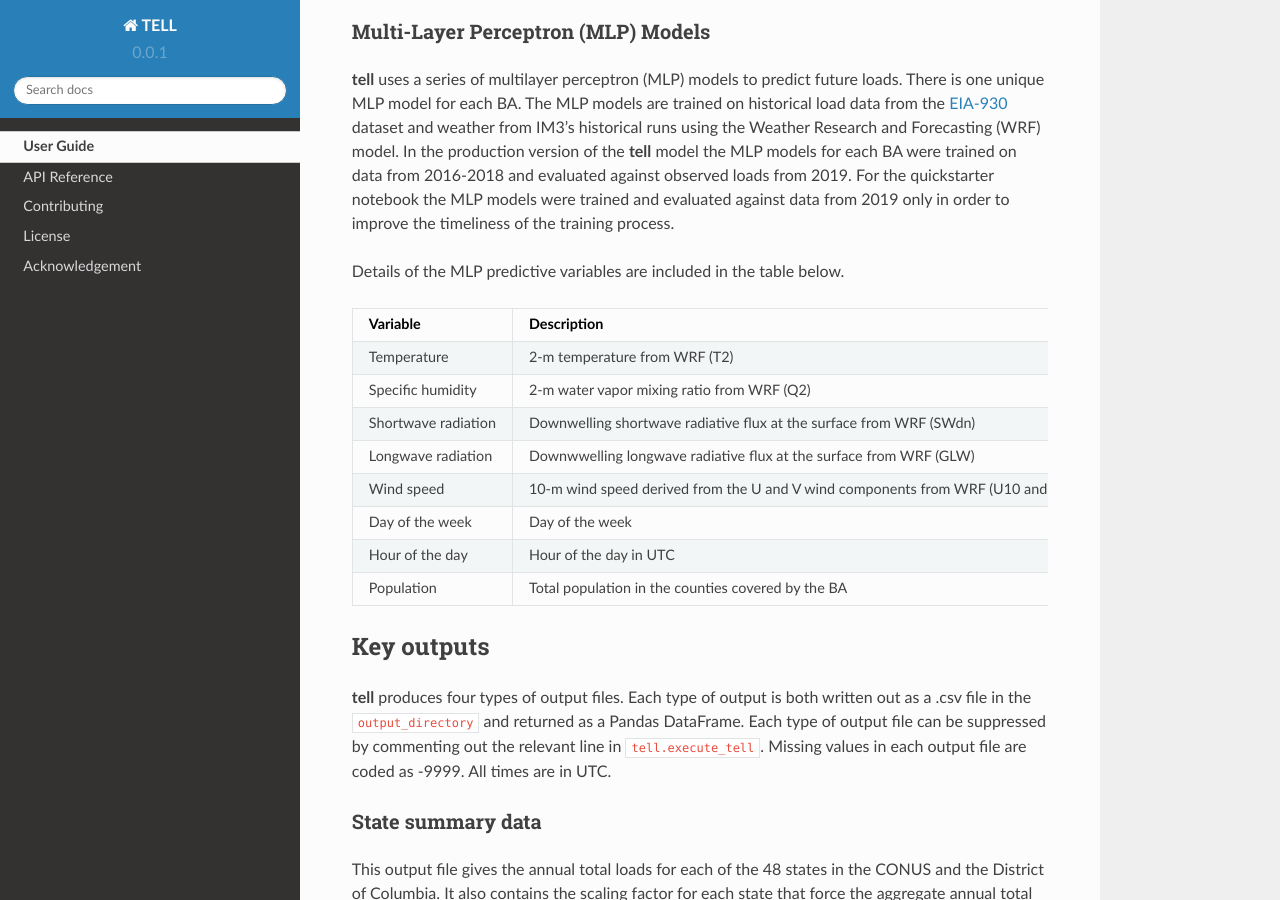
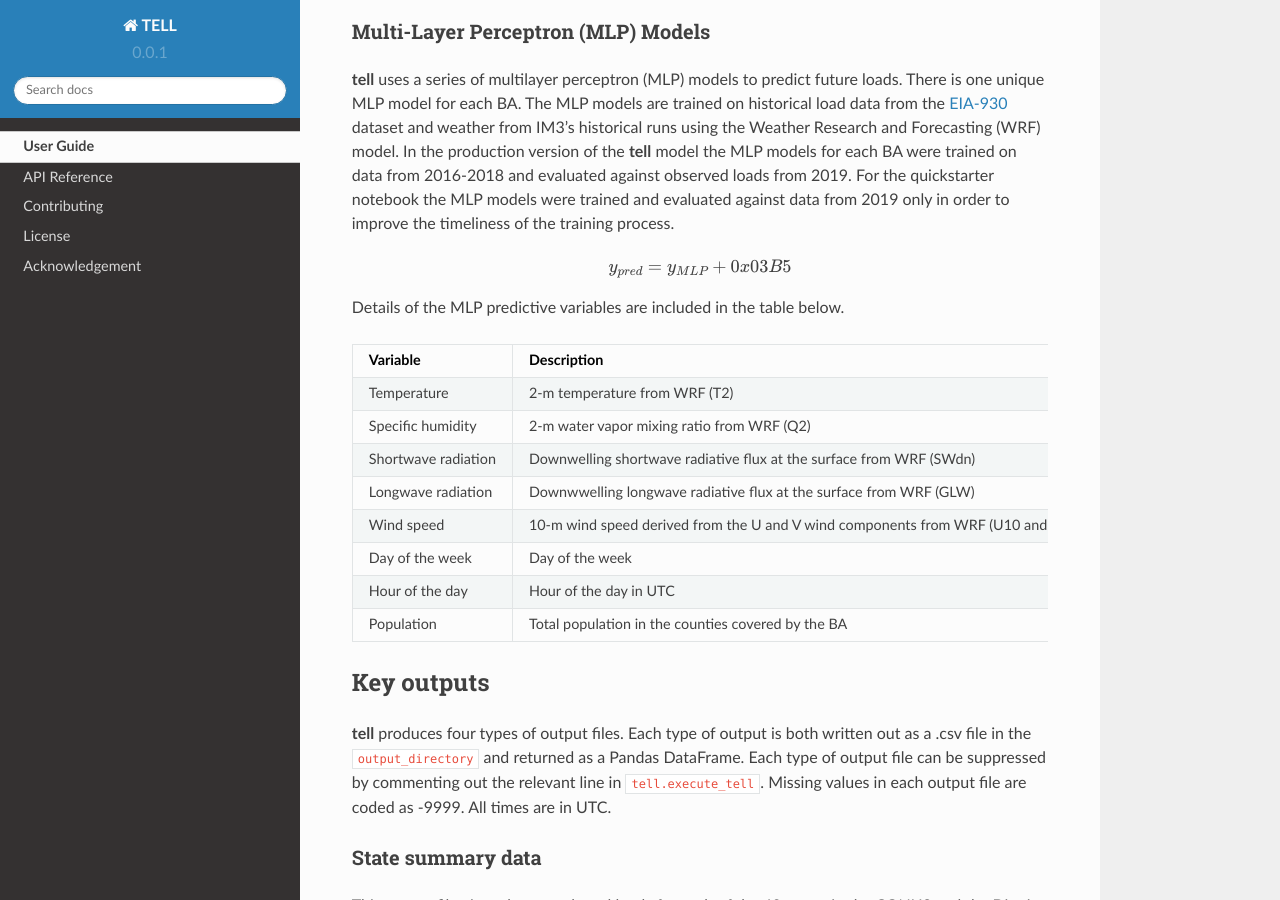
Before and after one commit to IMMM-SFA/tell, a Sphinx documentation site: the page built from doc/source/user_guide.rst, in a window 1280 px wide and 900 px high, scrolled down 8028 px. Built offline with Sphinx 7.4.7 and the Read the Docs theme 2.0.0, drawn with Linux system fonts in a browser that asks for light colours; pages that are not in the unit, such as notebooks, are missing from menus.

Commit message:
Update user_guide.rst

```diff
--- a/doc/source/user_guide.rst
+++ b/doc/source/user_guide.rst
@@ -489,9 +489,8 @@ notebook the MLP models were trained and evaluated against data from 2019 only i
 process.
 
 .. math::
-   :width: 200
-   :align: center
    y_{pred} = y_{MLP} + 0x03B5
+
 
 Details of the MLP predictive variables are included in the table below.
 
```
